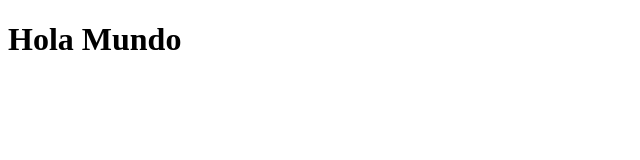
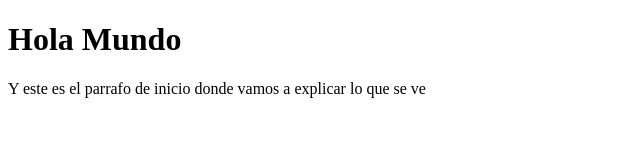
Before and after one commit to ByTalset/testBedu, a plain HTML site: page Index.html in a window 1280 px wide. Shown: the whole page, without its empty margins (0-640 px from the left). Drawn offline with Linux system fonts and the light colour scheme.

Commit message:
Eh agregado un texto

```diff
--- a/Index.html
+++ b/Index.html
@@ -6,5 +6,6 @@
     </head>
     <body>
         <h1>Hola Mundo</h1>
+        <p>Y este es el parrafo de inicio donde vamos a explicar lo que se ve</p>
     </body>
 </html>
```
